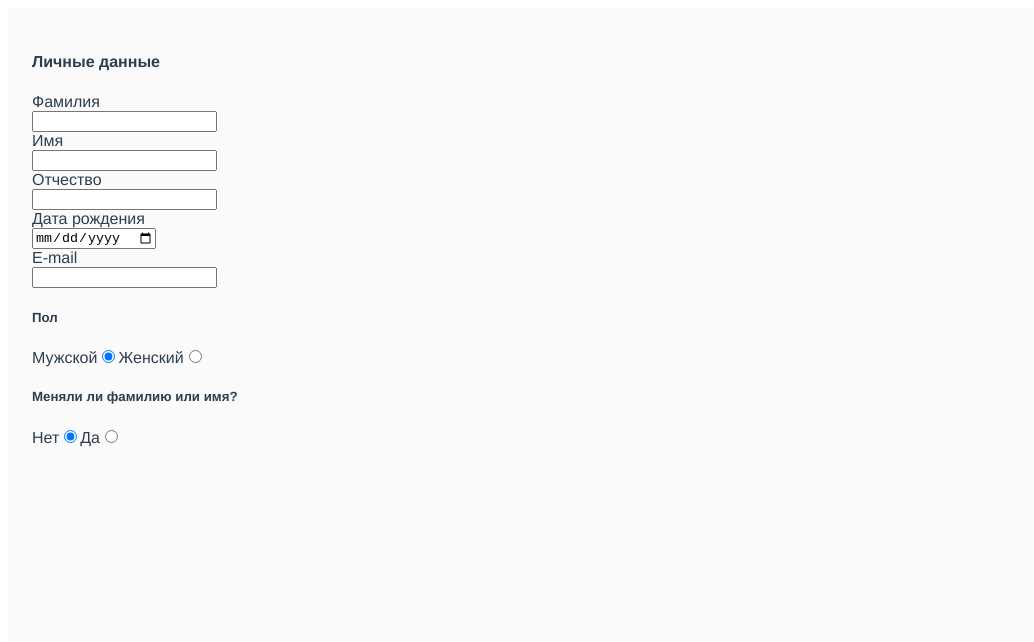
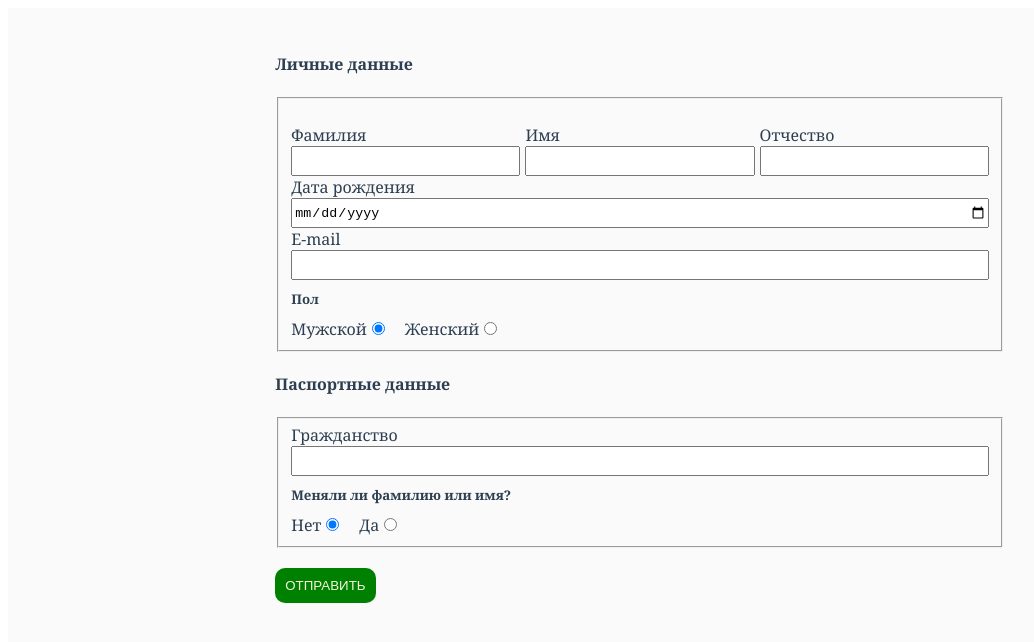
Before and after one commit to ozon-edu-vue-2021/required-task-4-vadim-terekhov, a Vue app: page / in a window 1280 px wide. Shown: the top 642 px of the page, without its empty margins (0-1034 px from the left). Built offline with nearby package versions, Linux system fonts and the light colour scheme.

Commit message:
add components: myselect, mycustom select and add style; insert components in form

```diff
--- a/src/components/Form.vue
+++ b/src/components/Form.vue
@@ -2,12 +2,14 @@
   <div class="wrapper-form">
     <form class="form">
       <h4>Личные данные</h4>
-      <my-input v-model.trim="formData.surName" :config="{id:'surname',type:'text',label:'Фамилия'}" />
-      <my-input v-model.trim="formData.firstName" :config="{id:'firstname',type:'text',label:'Имя'}" />
-      <my-input v-model.trim="formData.middletName" :config="{id:'middlename',type:'text',label:'Отчество'}" />
-      <my-input v-model.trim="formData.dataBirth" :config="{id:'databirth',type:'date',label:'Дата рождения',placeholder:'дд.мм.гггг'}" />
-      <my-input v-model.trim="formData.email" :config="{id:'email',type:'text',label:'E-mail'}" />
-
+      <fieldset class="personal-data">
+        <div class="row">
+          <my-input v-model.trim="formData.surName" :config="{id:'surname',type:'text',label:'Фамилия', class:['input-all']}" />
+          <my-input v-model.trim="formData.firstName" :config="{id:'firstname',type:'text',label:'Имя',class:['input-all']}" />
+          <my-input v-model.trim="formData.middletName" :config="{id:'middlename',type:'text',label:'Отчество',class:['input-all']}" />
+        </div>
+        <my-input v-model.trim="formData.dataBirth" :config="{id:'databirth',type:'date',label:'Дата рождения',placeholder:'дд.мм.гггг',class:['input-all']}" />
+        <my-input v-model.trim="formData.email" :config="{id:'email',type:'text',label:'E-mail',class:['input-all']}" />
         <my-radio
           :config="[
             {id:'male',type:'radio',label:'Мужской',name:'gender',checked: true,value: 'male'},
@@ -15,6 +17,47 @@
           ]"
           v-model.trim="formData.gender"
         >Пол</my-radio>
+      </fieldset>
+
+      <h4>Паспортные данные</h4>
+      <fieldset class="passport-data">
+        <my-custom-select @clickItem="changeHandler" @input="changeHandler" :classProp="['input-all']"/>
+        <div class="wrapper-russian-passport row" v-if="(formData.citizenshipCustom === 'Russia') ? true : false">
+          <my-input v-model.trim="formData.serialPassport" :config="{id:'serialpassport',type:'number',label:'Серия паспорта',class:['input-all']}" />
+          <my-input v-model.trim="formData.numberPassport" :config="{id:'numberpassport',type:'number',label:'Номер паспорта',class:['input-all']}" />
+          <my-input v-model.trim="formData.dataIssuePassport" :config="{id:'dataissuepassport',type:'date',label:'Дата выдачи',placeholder:'дд.мм.гггг',class:['input-all']}" />
+        </div>
+        <div class="wrapper-ino-passport" v-if="isNationality">
+          <div class="row">
+            <my-input v-model.trim="formData.inoSurName" :config="{id:'inosurname',type:'text',label:'Фамилия на латинице',class:['input-all']}" />
+            <my-input v-model.trim="formData.inoFirstName" :config="{id:'inoаirstтame',type:'text',label:'Фамилия на латинице',class:['input-all']}" />
+          </div>
+          <div class="row">
+            <my-input v-model.trim="formData.inoNumberPassport" :config="{id:'inonumberpassport',type:'number',label:'Номер паспорта',class:['input-all']}" />
+            <my-select
+              v-model.trim="formData.inoCountryIssue"
+              :config="{
+                id:'inocountryissue',
+                label:'Страна выдачи',
+                textDefault: 'Выбирите страну',
+                class:['input-all'],
+                data: nationality,
+                option: 'capital'
+              }"
+            />
+            <my-select
+              v-model.trim="formData.inoTypePassport"
+              :config="{
+                id:'inotypepassport',
+                label:'Тип паспорта',
+                textDefault: 'Выбирите тип',
+                class:['input-all'],
+                data: typePassport,
+                option: 'type'
+              }"
+            />
+          </div>
+        </div>
 
         <my-radio
           :config="[
@@ -24,6 +67,16 @@
           v-model.trim="formData.changeSurname"
         >Меняли ли фамилию или имя?</my-radio>
 
+        <div
+          v-show="(formData.changeSurname === 'yes') ? true : false"
+          class="row"
+        >
+          <my-input v-model.trim="formData.oldSurName" :config="{id:'oldsurname',type:'text',label:'Фамилия (предыдущая)',class:['input-all']}" />
+          <my-input v-model.trim="formData.oldFirstName" :config="{id:'oldаirstтame',type:'text',label:'Имя (предыдущее)',class:['input-all']}" />
+        </div>
+
+      </fieldset>
+      <button class="send">Отправить</button>
     </form>
   </div>
 </template>
@@ -31,11 +84,18 @@
 <script>
 import MyInput from '@/components/MyInput.vue';
 import MyRadio from '@/components/MyRadio.vue';
+import MyCustomSelect from '@/components/MyCustomSelect.vue';
+import MySelect from '@/components/MySelect.vue';
+
+import nationality from '@/assets/data/citizenships.json';
+import typePassport from "@/assets/data/passport-types.json";
 
 export default {
   components: {
     MyInput,
-    MyRadio
+    MyRadio,
+    MyCustomSelect,
+    MySelect
   },
   data() {
     return {
@@ -60,14 +120,55 @@ export default {
         inoTypePassport: '',
         citizenshipCustom: '',
       },
+      nationality,
+      typePassport,
     };
   },
+  computed:{
+    isNationality(){
+      return this.nationality.find(i =>
+        i.nationality === this.formData.citizenshipCustom && i.nationality !== 'Russia'
+      );
+    }
+  },
   methods: {
+    changeHandler(citizenship){
+      this.formData.citizenshipCustom = citizenship;
+    },
   },
 };
 </script>
 
-<style scoped>
+<style>
 .form {
+  font-family: Cambria, Cochin, Georgia, Times, 'Times New Roman', serif;
+  width: 60%;
+  margin: 0 auto;
+}
+.input-all{
+  height: 30px;
+  width: 100%;
+}
+.input-all:focus{
+  outline: none;
+}
+.row{
+  display: flex;
+  margin-top: 20px;
+  width: 100%;
+}
+.send{
+  margin-top: 20px;
+  background-color: green;
+  color: beige;
+  border: none;
+  padding: 10px;
+  text-transform: uppercase;
+  border-radius: 10px;
+  transition: all .5s;
+}
+.send:hover{
+  cursor: pointer;
+  transform: scale(1.1);
 }
 </style>
--- /dev/null
+++ b/src/components/MyCustomSelect.vue
@@ -0,0 +1,121 @@
+<template>
+  <div class="custom-citizenship" v-click-outside="hideSelectMenu">
+      <label for="customcitizenship">Гражданство </label><br>
+      <input type="text" id="customcitizenship" :class="classProp"
+        @focus="isShowSelectMenu = true"
+        v-model="searchWord"
+        @input="$emit('input',$event.target.value)"
+      >
+      <div class="select-ul" v-if="isShowSelectMenu">
+          <div
+            v-if="buffer.length"
+          >
+            <p class="select-ul-item"
+                v-for="item in citizenshipFilter"
+                :key="item.id"
+                @click.stop="handlerClickItem(item.nationality)"
+            >{{ item.nationality }}</p>
+          </div>
+          <div v-else>
+              <p>Ничего не найдено</p>
+          </div>
+      </div>
+  </div>
+</template>
+
+<script>
+import citizenship from '@/assets/data/citizenships.json';
+import ClickOutside from 'vue-click-outside';
+import lodash from 'lodash';
+export default {
+    name: 'MyCustomSelect',
+    props: {
+        classProp: Array,
+    },
+    data(){
+        return {
+            citizenship,
+            buffer: citizenship,
+            isShowSelectMenu: false,
+            searchWord: '',
+            debaunceFn: null,
+        }
+    },
+    created() {
+        this.debaunceFn = lodash.debounce(this.getCitizenship,500);
+    },
+    computed: {
+        citizenshipFilter(){
+            return this.buffer;
+        }
+    },
+    methods: {
+        handlerClickItem(citizenshipItem){
+            if (!(this.curentItem === citizenshipItem)){
+                this.searchWord = citizenshipItem;
+                this.isShowSelectMenu = false;
+                this.$emit('clickItem',citizenshipItem)
+            }
+        },
+        hideSelectMenu(){
+            this.isShowSelectMenu = false;
+        },
+        getCitizenship(searchWord){
+            this.buffer = this.citizenship.filter( (i) => {
+                return i.nationality.includes(searchWord);
+            });
+        },
+    },
+    watch: {
+        searchWord(newValue){
+            this.debaunceFn(newValue);
+        }
+    },
+    directives:{
+        ClickOutside,
+    },
+}
+</script>
+
+<style scoped>
+.select-ul{
+    display: block;
+    position: absolute;
+    height: 12vh;
+    width: 100%;
+    overflow-y: scroll;
+    background-color: rgb(170, 175, 173);
+    margin-top: 10px;
+    padding: 7px 0px;
+    box-shadow: 0px 3px 6px 1px rgb(48, 48, 48);
+    color: bisque;
+}
+.custom-citizenship{
+    position: relative;
+    width: 100%;
+}
+.select-ul-item{
+    margin: 0;
+    padding: 4px 5px;
+    border-bottom: 1px solid rgb(68, 66, 66);
+}
+.select-ul-item:hover{
+    cursor: pointer;
+}
+/* полоса прокрутки (скроллбар) */
+::-webkit-scrollbar {
+    width: 6px; /* ширина для вертикального скролла */
+    background-color: black;
+}
+
+/* ползунок скроллбара */
+::-webkit-scrollbar-thumb {
+    background-color: rgb(218, 218, 218);
+}
+
+::-webkit-scrollbar-thumb:hover {
+    background-color: #253861;
+}
+
+
+</style>
--- a/src/components/MyInput.vue
+++ b/src/components/MyInput.vue
@@ -2,7 +2,7 @@
   <div class="wrapper-input">
     <label :for="config.id">{{ config.label }}</label>
     <br>
-    <input :type="config.type" :id="config.id" class="sur-name-input input-all"
+    <input :type="config.type" :id="config.id" :class="config.class"
       :value="value"
       :placeholder="config.placeholder ? config.placeholder : '' "
       @input="$emit('input',$event.target.value)"
@@ -21,5 +21,11 @@ export default {
 </script>
 
 <style scoped>
-
+.wrapper-input{
+  width: 100%;
+  margin-right: 5px;
+}
+.wrapper-input:last-child{
+  margin-right: 0px;
+}
 </style>
--- a/src/components/MyRadio.vue
+++ b/src/components/MyRadio.vue
@@ -1,6 +1,6 @@
 <template>
   <div class="wrapper-radio">
-    <h5 class="gender-title">
+    <h5 class="wrapper-radio-title">
       <slot></slot>
     </h5>
 
@@ -14,7 +14,7 @@
         :id="item.id"
         :name="item.name"
         :checked="item.checked"
-        class="gender-male"
+        class="wrapper-radio-gender"
         :value="item.value"
         @input="$emit('input',$event.target.value)"
       >
@@ -34,5 +34,13 @@ export default {
 </script>
 
 <style scoped>
-
+.wrapper-radio-title{
+  margin: 10px 0px
+}
+.wrapper-radio-gender{
+  margin-right: 20px;
+}
+.wrapper-radio-gender:last-child{
+  margin-right: 0px;
+}
 </style>
--- /dev/null
+++ b/src/components/MySelect.vue
@@ -0,0 +1,36 @@
+<template>
+  <div class="wrapper-select">
+    <label :for="config.id">{{ config.label }}</label><br>
+    <select :id="config.id" :class="config.class"
+      :value="value"
+      @input="$emit('input',$event.target.value)"
+    >
+      <option disabled selected value="">{{ config.textDefault }}</option>
+      <option
+        v-for="item in config.data"
+        :key="item.id"
+      >{{ item[`${config.option}`] }}</option>
+    </select>
+  </div>
+</template>
+
+<script>
+
+export default {
+  name: 'MySelect',
+  props: {
+    config: Object,
+    value: String,
+  }
+}
+</script>
+
+<style scoped>
+.wrapper-select{
+  width: 100%;
+  margin-right: 5px;
+}
+.wrapper-select:last-child{
+  margin-right: 0px;
+}
+</style>
```
Also changed, not shown: 1 other file (tests, documents, lock files or other folders). Lines whose indentation alone changed are shown as unchanged.
